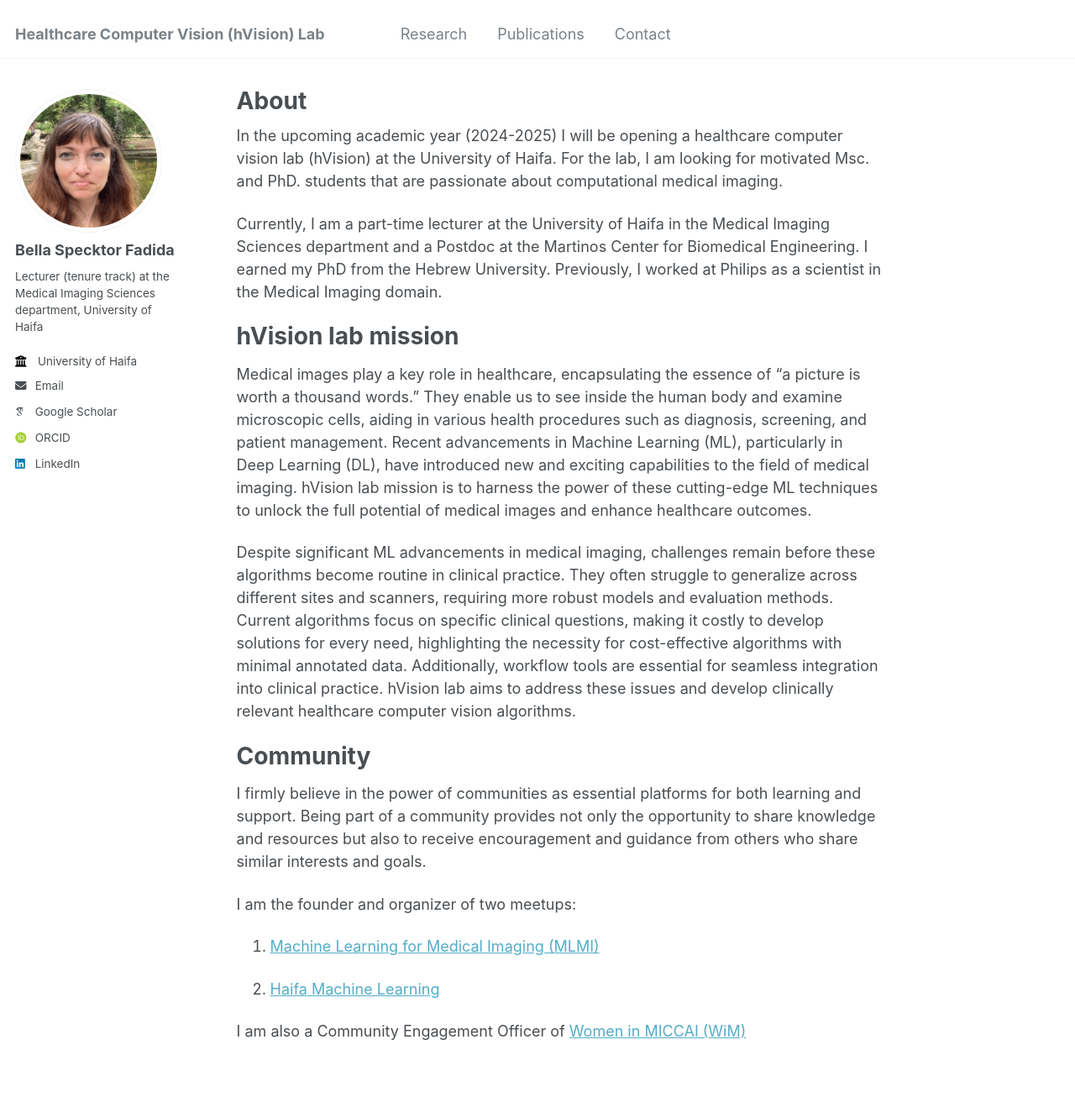
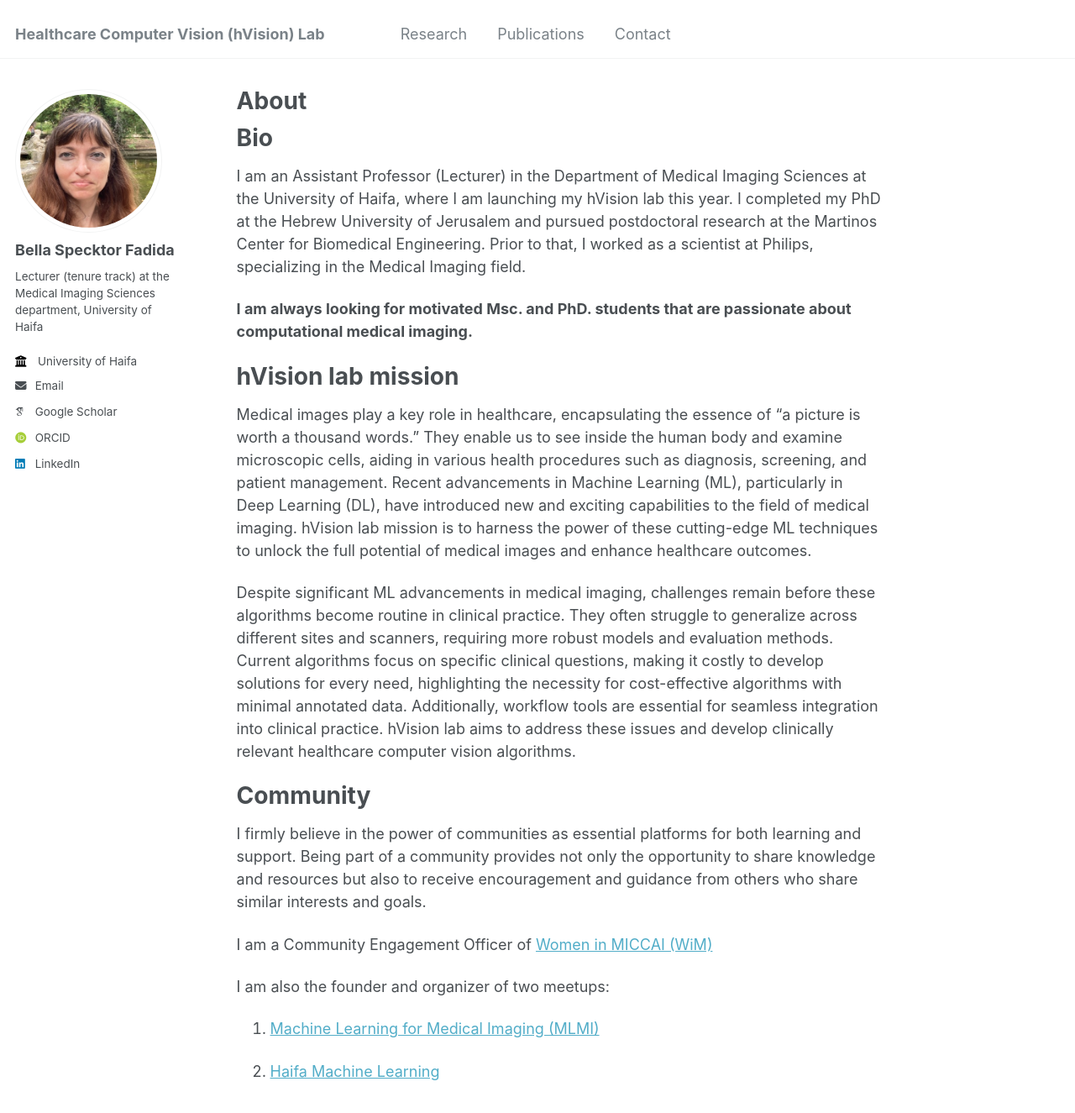
Before and after one commit to Bella31/bella31.github.io, a Jekyll site: the page built from _pages/about.md, in a window 1280 px wide and 1400 px high. Shown: the top 1325 px of the window at 84% size. Built offline with Jekyll 4.4.1, drawn with Linux system fonts in a browser that asks for light colours; some web fonts are replaced.

Commit message:
changed about me information and research interests

```diff
--- a/_pages/about.md
+++ b/_pages/about.md
@@ -7,10 +7,11 @@ redirect_from:
   - /about.html
 ---
 
-In the upcoming academic year (2024-2025) I will be opening a healthcare computer vision lab (hVision) at the University of Haifa. For the lab, I am looking for motivated Msc. and PhD. students that are passionate about computational medical imaging.
+Bio
+======
+I am an Assistant Professor (Lecturer) in the Department of Medical Imaging Sciences at the University of Haifa, where I am launching my hVision lab this year. I completed my PhD at the Hebrew University of Jerusalem and pursued postdoctoral research at the Martinos Center for Biomedical Engineering. Prior to that, I worked as a scientist at Philips, specializing in the Medical Imaging field.
 
-Currently, I am a part-time lecturer at the University of Haifa in the Medical Imaging Sciences department and a Postdoc at the Martinos Center for Biomedical Engineering. I earned my PhD from the Hebrew University. Previously, I worked at Philips as a scientist in the Medical Imaging domain.
-
+**I am always looking for motivated Msc. and PhD. students that are passionate about computational medical imaging.**
 
 hVision lab mission
 ======
@@ -18,16 +19,14 @@ Medical images play a key role in healthcare, encapsulating the essence of "a pi
 
 Despite significant ML advancements in medical imaging, challenges remain before these algorithms become routine in clinical practice. They often struggle to generalize across different sites and scanners, requiring more robust models and evaluation methods. Current algorithms focus on specific clinical questions, making it costly to develop solutions for every need, highlighting the necessity for cost-effective algorithms with minimal annotated data. Additionally, workflow tools are essential for seamless integration into clinical practice. hVision lab aims to address these issues and develop clinically relevant healthcare computer vision algorithms.
 
-
-
 Community
 ======
 I firmly believe in the power of communities as essential platforms for both learning and support. Being part of a community provides not only the opportunity to share knowledge and resources but also to receive encouragement and guidance from others who share similar interests and goals.
 
-I am the founder and organizer of two meetups:
+I am a Community Engagement Officer of [Women in MICCAI (WiM)](https://miccai.org/index.php/about-miccai/women-in-miccai/)
+
+I am also the founder and organizer of two meetups:
 
 1. [Machine Learning for Medical Imaging (MLMI)](https://www.meetup.com/machine-learning-for-medical-imaging-israel/)
 
 2. [Haifa Machine Learning](https://www.meetup.com/Haifa-Machine-Learning-Reading-Group/)
-
-I am also a Community Engagement Officer of [Women in MICCAI (WiM)](https://miccai.org/index.php/about-miccai/women-in-miccai/)
```
Also changed, not shown: _pages/research.md (+2 -0 lines), 3 other files.
